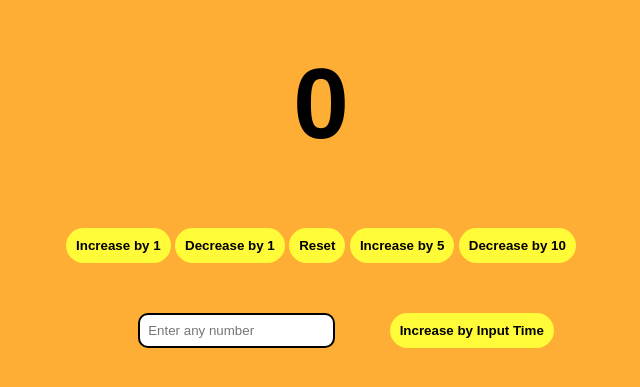
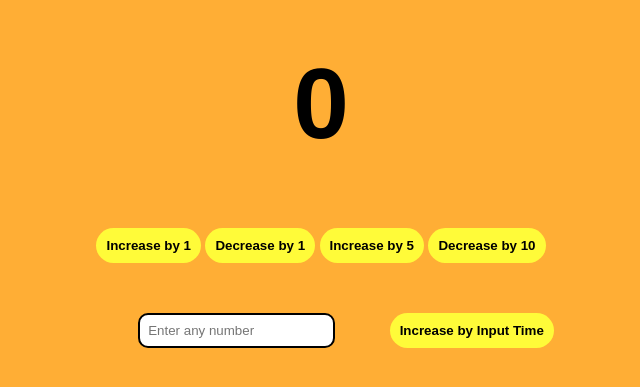
Before and after one commit to prabalgit11/Counter-App, a plain HTML site: page index.html in a window 1280 px wide. Shown: the part 137-524 px from the top of the page, without its empty margins (319-959 px from the left). Drawn offline with Linux system fonts and the light colour scheme.

Commit message:
HTML,CSS and JS

```diff
--- a/index.html
+++ b/index.html
@@ -12,7 +12,6 @@
             <div class="btn-container">
                 <button class="btn" onclick="increment()">Increase by 1</button>
                 <button class="btn" onclick="decrement()">Decrease by 1</button>
-                <button class="btn" onclick="reset()">Reset</button>
                 <button class="btn" onclick="incrementby5()">Increase by 5</button>
                 <button class="btn" onclick="decrementby10()">Decrease by 10</button>
             </div>
--- a/main.js
+++ b/main.js
@@ -1,24 +1,24 @@
 let counter = 0
-function increment(){
+function increment() {
 	counter = counter + 1
 	document.getElementById("counter").innerHTML = counter;
 }
-function decrement(){
+function decrement() {
 	counter = counter - 1
 	document.getElementById("counter").innerHTML = counter;
 }
-function reset(){
-	document.getElementById("counter").innerHTML = 0;
-}
-function incrementby5(){
+// function reset(){
+// 	document.getElementById("counter").innerHTML = 0;
+// }
+function incrementby5() {
 	counter = counter + 5
 	document.getElementById("counter").innerHTML = counter;
 }
-function decrementby10(){
+function decrementby10() {
 	counter = counter - 10
 	document.getElementById("counter").innerHTML = counter;
 }
-function takeinput(){
+function takeinput() {
 	number = Number(document.getElementById("sum").value)
 }
 function sum() {
```
